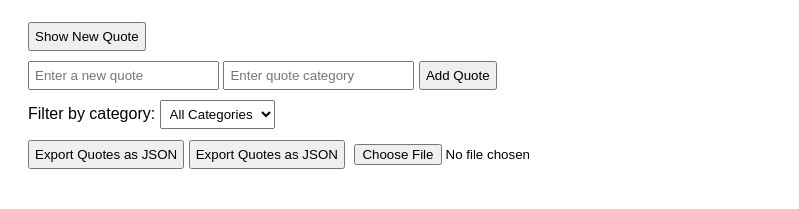
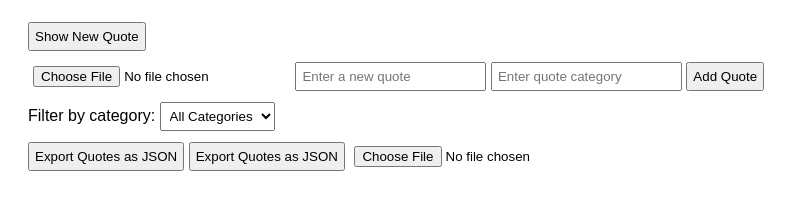
Before and after one commit to van-rodney/alx_fe_javascript, a plain HTML site: page dom-manipulation/index.html in a window 1280 px wide. Shown: the part 133-342 px from the top of the page, without its empty margins (0-799 px from the left). Drawn offline with Linux system fonts and the light colour scheme.

Commit message:
Add importFromJsonFile functionality for JSON import

```diff
--- a/dom-manipulation/index.html
+++ b/dom-manipulation/index.html
@@ -19,6 +19,7 @@
 
   <!-- Add new quote -->
   <div>
+    <input type="file" id="importFile" accept=".json" onchange="importFromJsonFile(event)" />
     <input id="newQuoteText" type="text" placeholder="Enter a new quote" />
     <input id="newQuoteCategory" type="text" placeholder="Enter quote category" />
     <button onclick="createAddQuoteForm()">Add Quote</button>
--- a/dom-manipulation/script.js
+++ b/dom-manipulation/script.js
@@ -10,6 +10,26 @@ let quotes = [
 // Load quotes from local storage if available
 if (localStorage.getItem("quotes")) {
   quotes = JSON.parse(localStorage.getItem("quotes"));
+}
+// Function to import quotes from a JSON file
+function importFromJsonFile(event) {
+  const fileReader = new FileReader();
+  fileReader.onload = function(e) {
+    try {
+      const importedQuotes = JSON.parse(e.target.result); // parse JSON file
+      if (Array.isArray(importedQuotes)) {
+        quotes.push(...importedQuotes); // add imported quotes to existing array
+        saveQuotes(); // update localStorage if you have this function
+        alert("Quotes imported successfully!");
+        displayRandomQuote(); // refresh displayed quote
+      } else {
+        alert("Invalid JSON format. Make sure it is an array of quotes.");
+      }
+    } catch (error) {
+      alert("Error parsing JSON file: " + error);
+    }
+  };
+  fileReader.readAsText(event.target.files[0]); // read file as text
 }
 // Function to export quotes to a JSON file
 function exportToJsonFile() {
```
